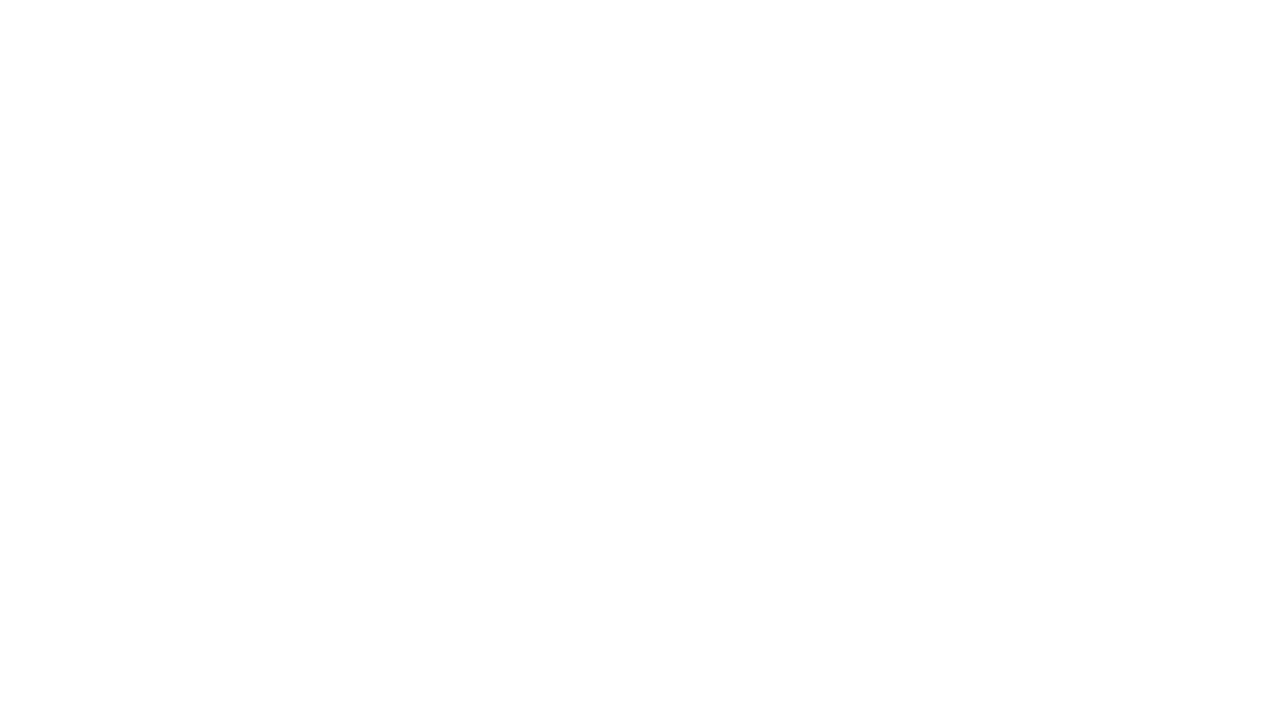
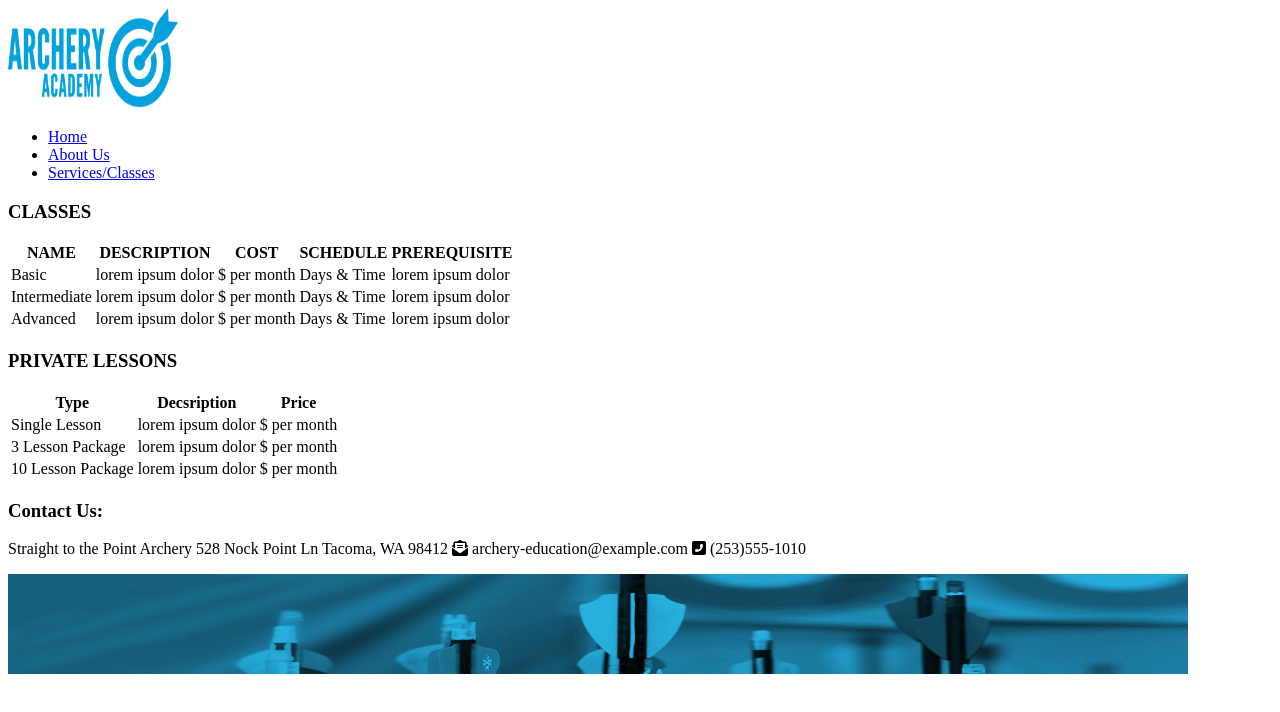
Before and after one commit to KKSankar/sketches, a plain HTML site: page services.html in a window 1280 px wide. Drawn offline with Linux system fonts and the light colour scheme.

Commit message:
included font-awesome icons

```diff
--- a/services.html
+++ b/services.html
@@ -0,0 +1,96 @@
+<!doctype html>
+<html lang="en">
+<head>
+  <meta charset="utf-8">
+  <title> Archery Academy </title>
+  <script src="https://kit.fontawesome.com/5a0a2d8cb0.js" crossorigin="anonymous"></script>
+</head>
+<body>
+  <header>
+      <img src="images/archeryAcademy-logo-color.png" alt="Archery-logo" width="170" height="100" />
+    <nav>
+      <ul>
+        <li> <a href="index.html"> Home </a> </li>
+        <li> <a href="about.html"> About Us </a> </li>
+        <li> <a href="services.html"> Services/Classes </a> </li>
+      </ul>
+    </nav>
+  </header>
+  <div>
+    <section>
+       <h3> CLASSES </h3>
+        <table>
+        <tr>
+          <th> NAME </th>
+          <th> DESCRIPTION </th>
+          <th> COST </th>
+          <th> SCHEDULE </th>
+          <th> PREREQUISITE </th>
+      </tr>
+      <tr>
+          <td> Basic </td>
+          <td> lorem ipsum dolor </td>
+          <td> $ per month </td>
+          <td> Days & Time </td>
+          <td> lorem ipsum dolor </td>
+      </tr>
+      <tr>
+          <td> Intermediate </td>
+          <td> lorem ipsum dolor </td>
+          <td> $ per month </td>
+          <td> Days & Time </td>
+          <td> lorem ipsum dolor </td>
+      </tr>
+      <tr>
+          <td> Advanced </td>
+          <td> lorem ipsum dolor </td>
+          <td> $ per month </td>
+          <td> Days & Time </td>
+          <td> lorem ipsum dolor </td>
+      </tr>
+         </table>
+      </section>
+    </div>
+    <div>
+      <section>
+        <h3> PRIVATE LESSONS </h3>
+        <table>
+        <tr>
+          <th> Type </th>
+          <th> Decsription </th>
+          <th> Price </th>
+        </tr>
+        <tr>
+            <td> Single Lesson </td>
+            <td> lorem ipsum dolor </td>
+            <td> $ per month </td>
+        </tr>
+        <tr>
+            <td> 3 Lesson Package </td>
+            <td> lorem ipsum dolor </td>
+            <td> $ per month </td>
+        </tr>
+        <tr>
+            <td> 10 Lesson Package </td>
+            <td> lorem ipsum dolor </td>
+            <td> $ per month </td>
+        </tr>
+        </table>
+        </section>
+      </div>
+      <section>
+          <h3> Contact Us: </h3>
+          <p> <span> Straight to the Point Archery </span>
+              528 Nock Point Ln
+              Tacoma, WA 98412
+              <i class="fas fa-envelope-open-text"> </i> archery-education@example.com
+              <i class="fas fa-phone-square-alt"> </i> (253)555-1010
+          </p>
+      </section>
+
+      <footer>
+         <img src="images/footerimage.jpg" alt="image of archeries" width="1180" height="100"  />
+      </footer>
+
+      </body>
+      </html>
```
Also changed, not shown: about.html (+63 -0 lines), index.html (+10 -13 lines).
